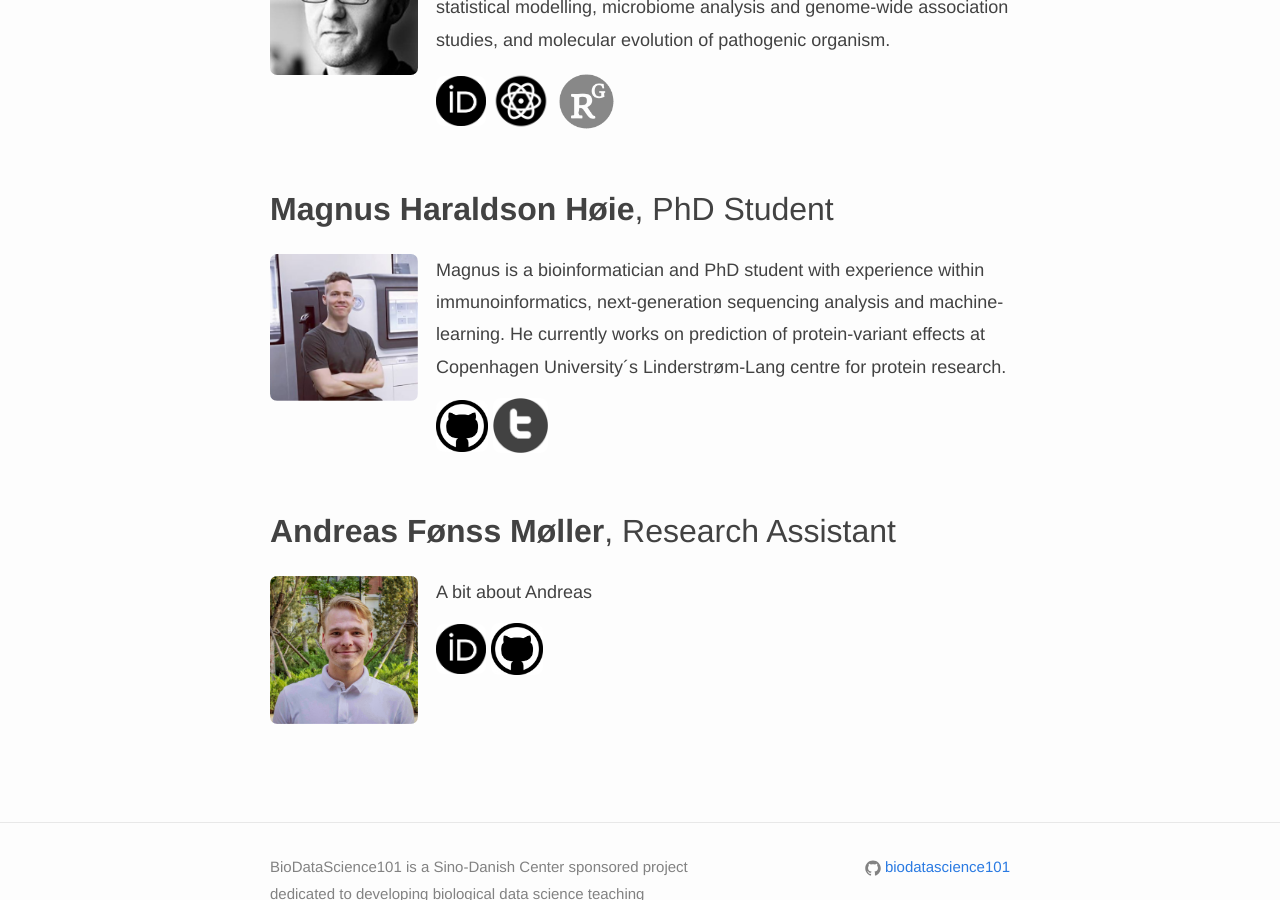
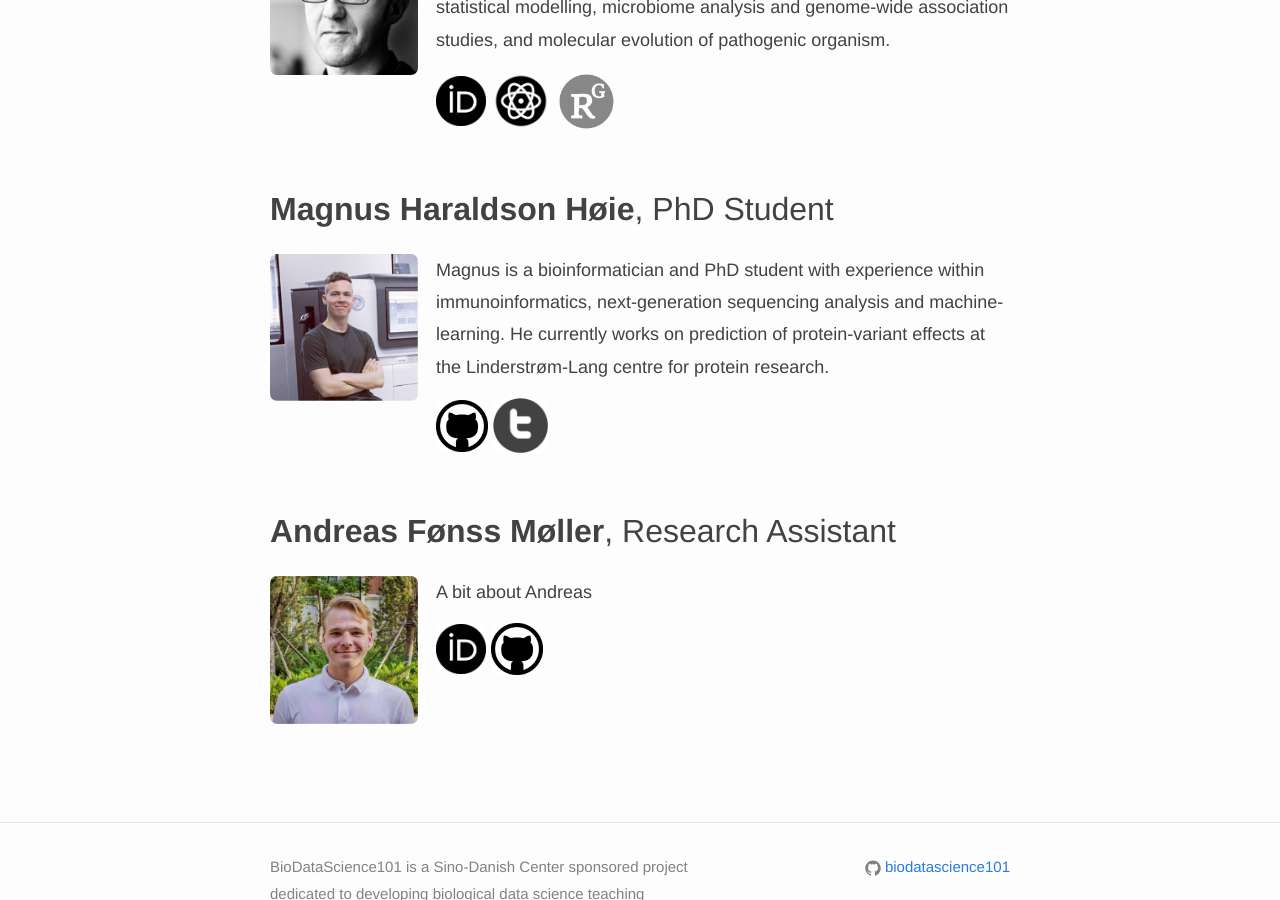
Before and after one commit to biodatascience101/BioDataScience101.github.io, a Jekyll site: the page built from _pages/about/index.md, in a window 1280 px wide and 900 px high, scrolled down 746 px. Built offline with Jekyll 4.4.1, drawn with Linux system fonts in a browser that asks for light colours; nearby versions of some CDN libraries.

Commit message:
Update team.yml

```diff
--- a/_data/team.yml
+++ b/_data/team.yml
@@ -42,8 +42,8 @@
   twitter: https://twitter.com/magnushoie
   bio: >
     Magnus is a bioinformatician and PhD student with experience within immunoinformatics,
-    next-generation sequencing analysis and machine-learning.
-    He currently works on prediction of protein-variant effects at Copenhagen University´s Linderstrøm-Lang centre for protein research.
+    next-generation sequencing analysis and machine-learning. He currently works on prediction of
+    protein-variant effects at the Linderstrøm-Lang centre for protein research.
 
   photo: team/magnus_profile3.jpg
 
```
